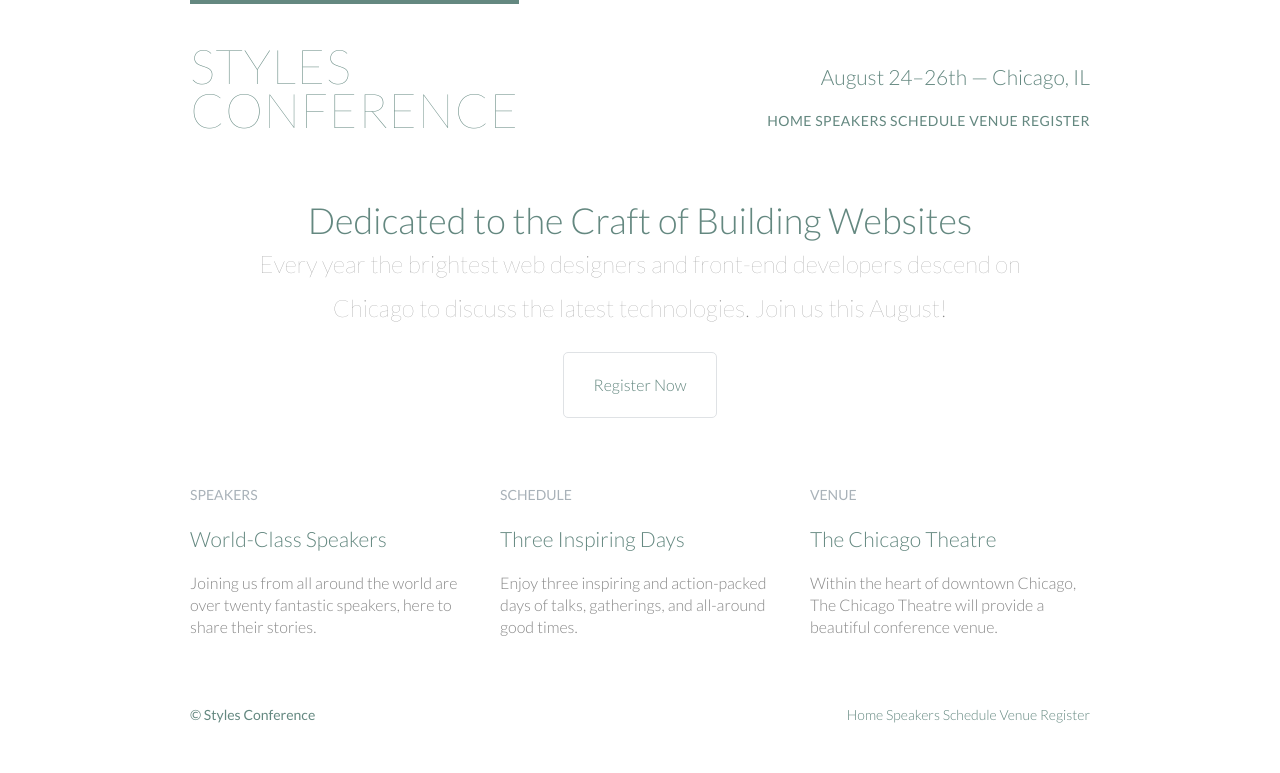
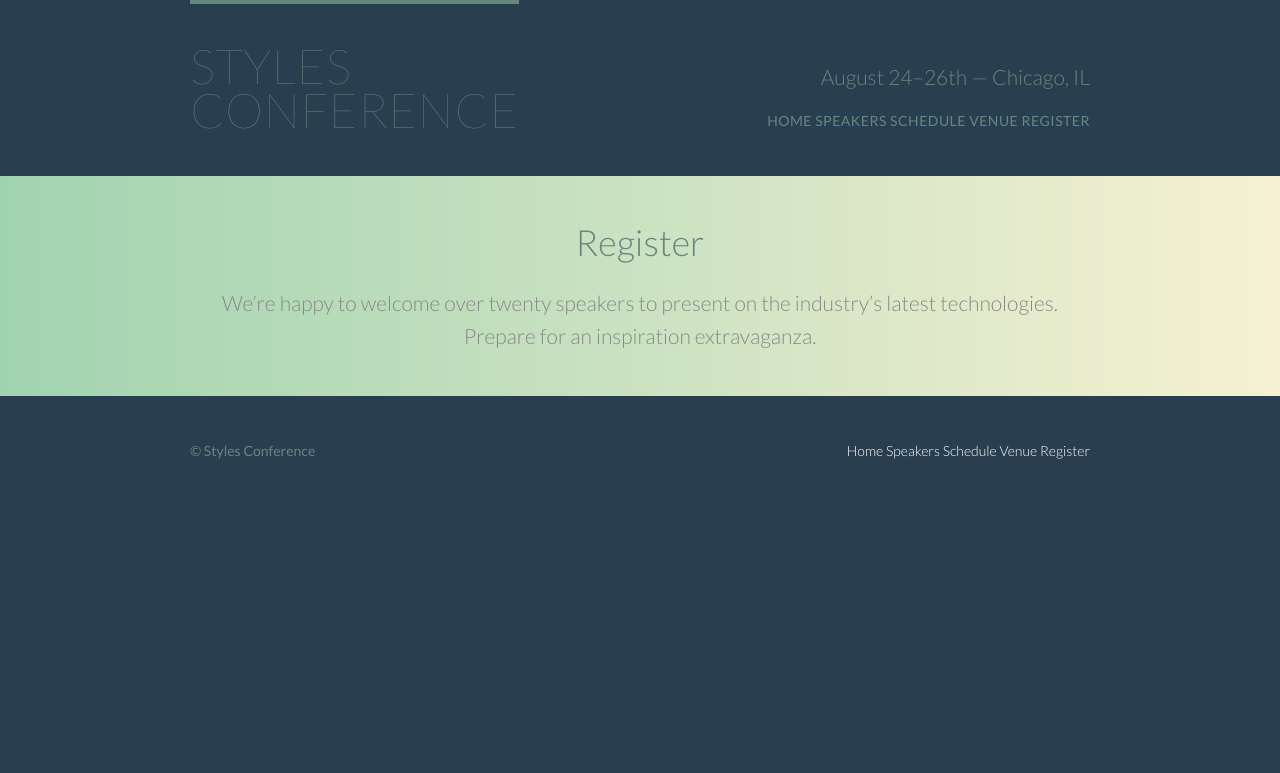
Before and after one commit to 226317/styles-conference, a plain HTML site: page register.html in a window 1280 px wide. Drawn offline with Linux system fonts and the light colour scheme.

Commit message:
october 21
updated interior pages w/ gradient background rows/leads

```diff
--- a/assets/stylesheets/main.css
+++ b/assets/stylesheets/main.css
@@ -135,6 +135,7 @@ table {
 */
 
 body {
+  background: #293f50;
   color: #888;
   font: 300 16px/22px "Lato", "Open Sans", "Helvetica Neue", Helvetica, Arial, sans-serif;
 }
@@ -237,11 +238,20 @@ p {
   border-radius: 5px;
   display: inline-block;
   margin: 0;
+  color: #fff;
+  cursor: pointer;
+  font-weight: 400;
+  letter-spacing: .5px;
+  text-transform: uppercase;
 }
 
 .btn-alt {
   border: 1px solid #dfe2e5;
   padding: 10px 30px;
+}
+.btn-alt:hover {
+  background: #fff;
+  color: #648880;
 }
 
 /*
@@ -251,6 +261,7 @@ p {
 */
 
 .hero {
+  color: #fff;
   padding: 22px 80px 66px 80px;
   line-height: 44px;
   text-align: center;
@@ -280,6 +291,30 @@ p {
 .group {
   clear: both;
   *zoom: 1;
+}
+
+/*
+  ========================================
+  Rows
+  ========================================
+*/
+
+.row {
+  background: #fff;
+  padding: 66px 0 45px 0;
+}
+
+.row,
+.row-alt {
+  min-width: 960px;
+}
+
+.row-alt {
+  background: #cbe2c1;
+  background: -webkit-linear-gradient(to right, #a1d3b0, #f6f1d3);
+  background: -moz-linear-gradient(to right, #a1d3b0, #f6f1d3);
+  background: linear-gradient(to right, #a1d3b0, #f6f1d3);
+  padding: 44px 0 22px 0;
 }
 
 /*
@@ -343,6 +378,14 @@ a {
 p a {
   border-bottom: 1px solid #dfe2e5;
 }
+.primary-header a,
+.primary-footer a {
+  color: #fff;
+}
+.primary-header a:hover,
+.primary-footer a:hover {
+  color: #648880;
+}
 
 /*
   ========================================
@@ -353,3 +396,18 @@ p a {
 .nav {
   text-align: right;
 }
+
+/*
+  ========================================
+  Leads
+  ========================================
+*/
+
+.lead {
+  text-align: center;
+}
+
+.lead p {
+  font-size: 21px;
+  line-height: 33px;
+}
--- a/register.html
+++ b/register.html
@@ -28,66 +28,15 @@
         <a href="register.html">Register</a>
       </nav>
     </header>
-    <!--
 
-      Hero
+    <section class="row-alt">
+      <div class="lead container">
 
-    -->
-    <section class="hero container">
-      <h2>Dedicated to the Craft of Building Websites</h2>
+        <h1>Register</h1>
 
-      <p>
-        Every year the brightest web designers and front-end developers descend
-        on Chicago to discuss the latest technologies. Join us this August!
-      </p>
+        <p>We&#8217;re happy to welcome over twenty speakers to present on the industry&#8217;s latest technologies. Prepare for an inspiration extravaganza.</p>
 
-      <a href="register.html" class="btn btn-alt">Register Now</a>
-    </section>
-    <!--
-
-      Teasers
-
-     -->
-    <section class="grid"><!--
-
-      Speakers
-
-   --><section class="teaser col-1-3">
-        <a href="speakers.html">
-          <h5>Speakers</h5>
-          <h3>World-Class Speakers</h3>
-        </a>
-        <p>
-          Joining us from all around the world are over twenty fantastic
-          speakers, here to share their stories.
-        </p>
-      </section><!--
-
-        Schedule
-
-   --><section class="teaser col-1-3">
-        <a href="schedule.html">
-          <h5>Schedule</h5>
-          <h3>Three Inspiring Days</h3>
-        </a>
-        <p>
-          Enjoy three inspiring and action-packed days of talks, gatherings, and
-          all-around good times.
-        </p>
-      </section><!--
-
-        Venue
-
-   --><section class="teaser col-1-3">
-        <a href="venue.html">
-          <h5>Venue</h5>
-          <h3>The Chicago Theatre</h3>
-        </a>
-        <p>
-          Within the heart of downtown Chicago, The Chicago Theatre will provide
-          a beautiful conference venue.
-        </p>
-      </section>
+      </div>
     </section>
     <!--
 
```
Also changed, not shown: index.html (+4 -2 lines), schedule.html (+5 -56 lines), speakers.html (+5 -56 lines), venue.html (+5 -56 lines).
